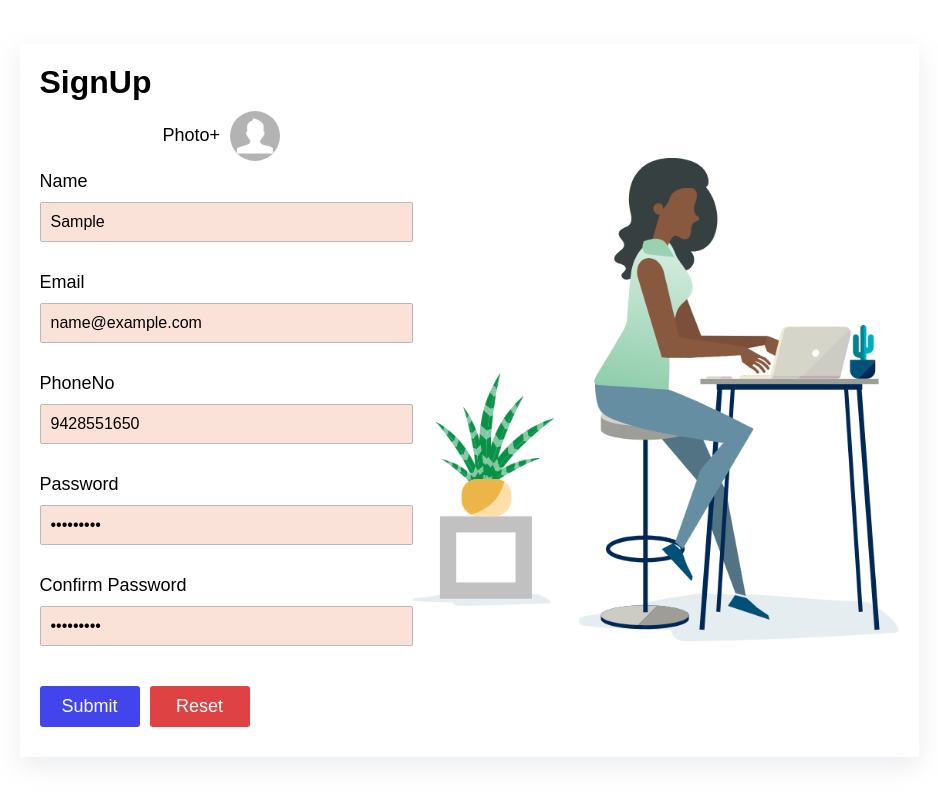
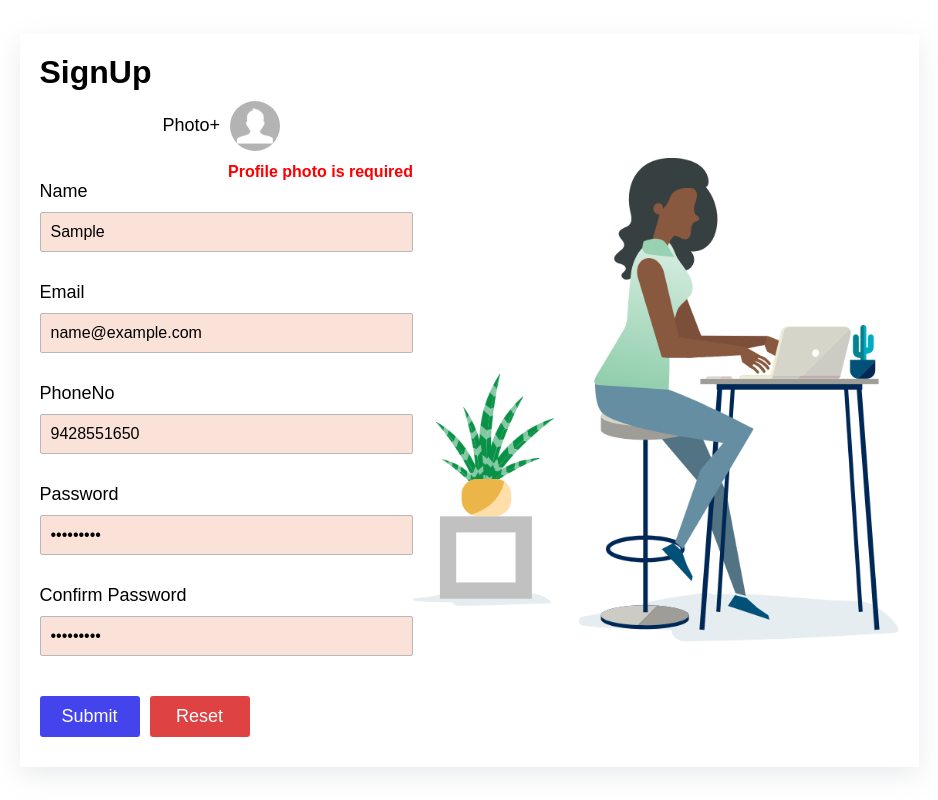
Before and after one commit to Kashyap2701/User-Management-App, a React (Vite) app: page /signup in a window 1280 px wide. Both pictures are taken after typing "Sample", "name@example.com", "Sample123", "Sample123" into the empty fields and a click on the button "Submit". Shown: the whole page, without its empty margins (171-1109 px from the left). Built offline with nearby package versions, Linux system fonts and the light colour scheme; a web font is replaced by a local one.

Commit message:
Add user-profile validation

```diff
--- a/src/components/Signup/FormUtils.js
+++ b/src/components/Signup/FormUtils.js
@@ -15,6 +15,18 @@ export const validationSchema = Yup.object().shape({
     phoneNo: Yup.string().length(10,'Phone no is have to be 10 character').matches(/^[0-9]{10}$/,'Only digits are allowed').required('Phone no is required'),
     password:Yup.string().required('password is required'),
     confirmPassword:Yup.string().oneOf([Yup.ref('password'),null],'Password must match').required('Confirm Password is required'),
+    profilePhoto:Yup.mixed().test('fileType', 'Invalid file format', (value) => {
+        if (!value) {
+          return true // No file selected, validation passes
+        }
+        const supportedFormats = ['image/jpeg', 'image/png', 'image/gif'];
+        return supportedFormats.includes(value.type)
+      }).test('fileType',"Image size should be less than 2MB",(value)=>{
+        if (!value) {
+            return true // No file selected, validation passes
+        }
+        return value.size<=2*1024; // 2MB
+      }).required('Profile photo is required')
 })
 
 export const submitHandler = (values)=>{
--- a/src/components/Signup/Singup.jsx
+++ b/src/components/Signup/Singup.jsx
@@ -27,13 +27,16 @@ function Singup() {
         >
           {({ values, setFieldValue }) => (
             <Form className={style["signup-form"]}>
+              <div className={style["form-control"]}>
                 <label
                   htmlFor="profilePhoto"
                   className={style["upload-photo-label"]}
                 >
                   <div className={style["preview-wrapper"]}>
                     <span>
-                    {values.profilePhoto ? values.profilePhoto.name : `Photo+`}
+                      {values.profilePhoto
+                        ? values.profilePhoto.name
+                        : `Photo+`}
                     </span>
                     <img
                       src={previewImage || noUser}
@@ -41,7 +44,7 @@ function Singup() {
                       style={{ width: "50px", borderRadius: "50%" }}
                     />
                   </div>
-
+                </label>
                 <Field
                   id="profilePhoto"
                   name="profilePhoto"
@@ -53,7 +56,13 @@ function Singup() {
                   type="file"
                   hidden
                 />
-              </label>
+                <ErrorMessage
+                  name="profilePhoto"
+                  component="p"
+                  className={style["error-message"]}
+                />
+              </div>
+
               <div className={style["form-control"]}>
                 <label htmlFor="name">Name</label>
                 <Field id="name" name="name" />
--- a/src/components/Signup/Singup.module.css
+++ b/src/components/Signup/Singup.module.css
@@ -56,6 +56,7 @@
   display: flex;
   justify-content: center;
   align-items: center;
+  margin-bottom: 20px;
 }
 
 .preview-wrapper img {
```
Lines whose indentation alone changed are shown as unchanged.
